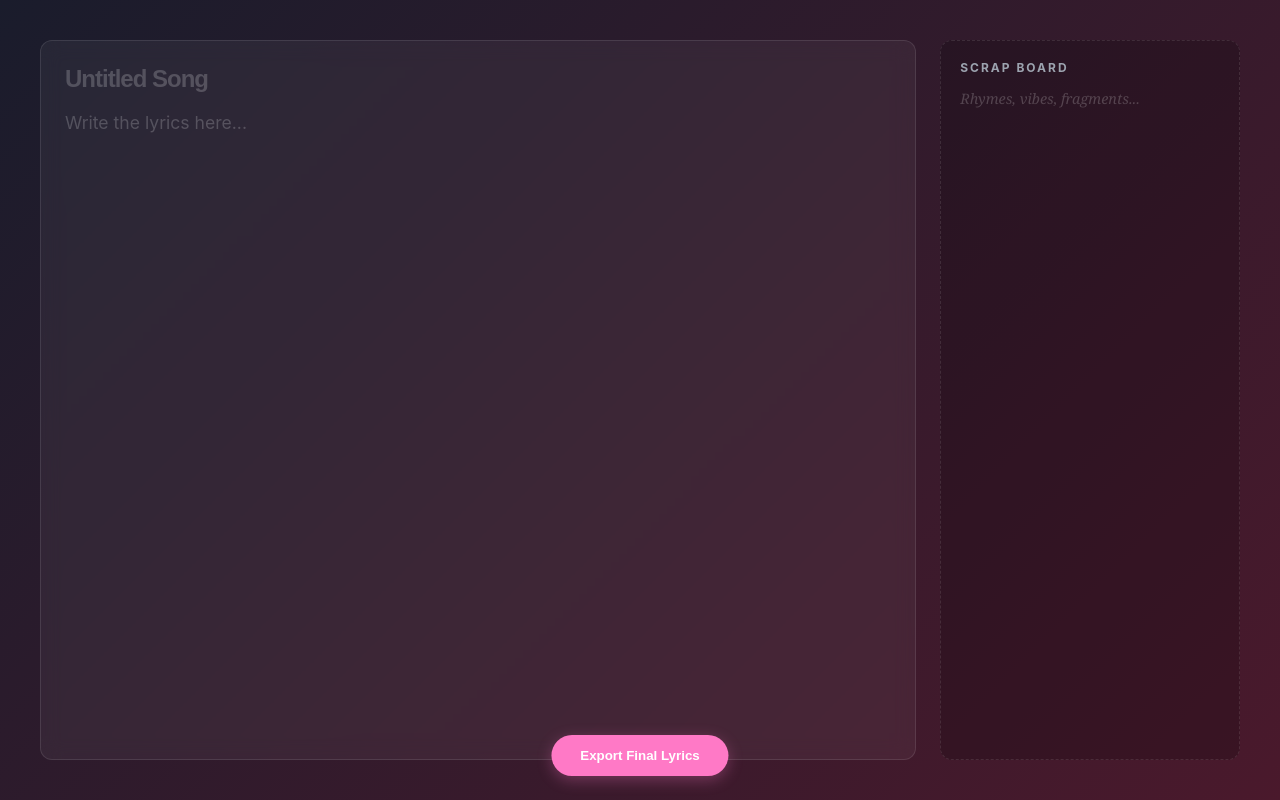
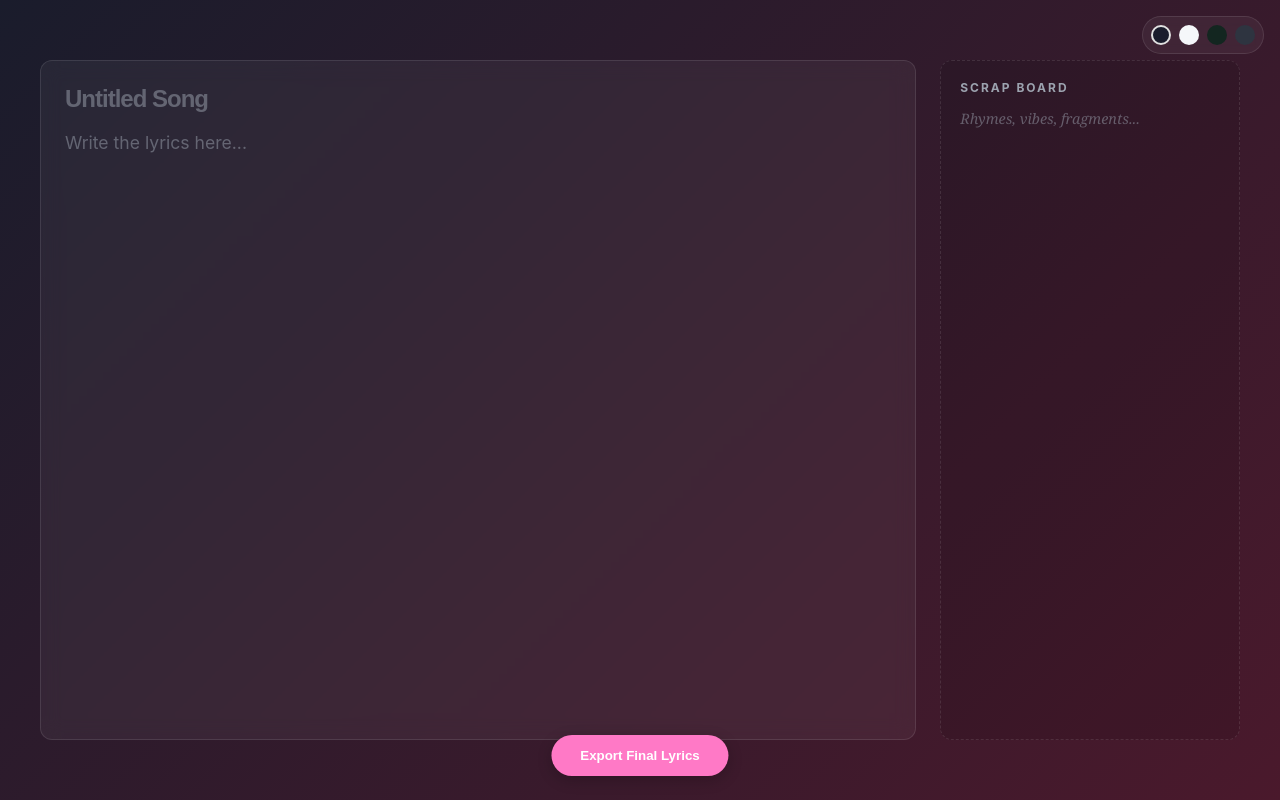
Before and after one commit to mrbossosity/lyric-flow, a plain HTML site: page index.html in a window 1280 px wide. Drawn offline with Linux system fonts and the light colour scheme.

Commit message:
beforeunload and theme selector

```diff
--- a/index.html
+++ b/index.html
@@ -6,6 +6,7 @@
         <title>Lyric Flow</title>
         <style>
             :root {
+                /* Default: Midnight Flow (Dark) */
                 --bg-gradient: linear-gradient(
                     135deg,
                     #1a1c2c 0%,
@@ -15,12 +16,55 @@
                 --text: #e0e0e0;
                 --accent: #ff79c6;
                 --draft-text: #9ca3af;
+                --border: rgba(255, 255, 255, 0.1);
+            }
+
+            [data-theme="light"] {
+                --bg-gradient: linear-gradient(
+                    135deg,
+                    #f5f7fa 0%,
+                    #c3cfe2 100%
+                );
+                --glass: rgba(255, 255, 255, 0.7);
+                --text: #2d3436;
+                --accent: #6c5ce7;
+                --draft-text: #636e72;
+                --border: rgba(0, 0, 0, 0.1);
+            }
+
+            [data-theme="zen"] {
+                --bg-gradient: linear-gradient(
+                    135deg,
+                    #132620 0%,
+                    #0a0f0d 100%
+                );
+                --glass: rgba(255, 255, 255, 0.03);
+                --text: #d4d7c5;
+                --accent: #a3b18a;
+                --draft-text: #588157;
+                --border: rgba(163, 177, 138, 0.2);
+            }
+
+            [data-theme="nordic"] {
+                --bg-gradient: linear-gradient(
+                    135deg,
+                    #2e3440 0%,
+                    #4c566a 100%
+                );
+                --glass: rgba(255, 255, 255, 0.05);
+                --text: #eceff4;
+                --accent: #88c0d0;
+                --draft-text: #a3be8c;
+                --border: rgba(255, 255, 255, 0.1);
             }
 
             * {
                 box-sizing: border-box;
                 margin: 0;
                 padding: 0;
+                transition:
+                    background 0.3s ease,
+                    color 0.3s ease;
             }
 
             body {
@@ -34,33 +78,60 @@
                 min-height: 100vh;
                 display: flex;
                 justify-content: center;
-                /* Allow scrolling on mobile if content overflows */
                 overflow-y: auto;
+            }
+
+            /* Theme Controls */
+            .theme-switcher {
+                position: fixed;
+                top: 1rem;
+                right: 1rem;
+                display: flex;
+                gap: 0.5rem;
+                z-index: 100;
+                background: var(--glass);
+                padding: 0.5rem;
+                border-radius: 20px;
+                backdrop-filter: blur(5px);
+                border: 1px solid var(--border);
+            }
+
+            .theme-dot {
+                width: 20px;
+                height: 20px;
+                border-radius: 50%;
+                cursor: pointer;
+                border: 2px solid transparent;
+            }
+
+            .theme-dot:hover {
+                transform: scale(1.2);
+            }
+            .theme-dot.active {
+                border-color: var(--text);
             }
 
             .workspace {
                 display: grid;
-                /* Stack columns on mobile, side-by-side on desktop */
                 grid-template-columns: 1fr;
                 gap: 1.5rem;
                 width: 95%;
                 max-width: 1200px;
-                padding: 1.5rem 0 5rem 0; /* Extra bottom padding for footer */
+                padding: 4rem 0 5rem 0; /* Adjusted top padding for switcher */
             }
 
             @media (min-width: 850px) {
                 body {
                     overflow: hidden;
-                } /* Lock scroll on desktop */
+                }
                 .workspace {
                     grid-template-columns: 1fr 300px;
-                    height: 90vh;
+                    height: 85vh;
                     align-self: center;
                     padding: 0;
                 }
             }
 
-            /* Main Lyric Zone */
             .main-zone {
                 display: flex;
                 flex-direction: column;
@@ -69,7 +140,7 @@
                 -webkit-backdrop-filter: blur(10px);
                 border-radius: 12px;
                 padding: 1.5rem;
-                border: 1px solid rgba(255, 255, 255, 0.1);
+                border: 1px solid var(--border);
             }
 
             #title {
@@ -94,17 +165,16 @@
                 line-height: 1.6;
                 resize: none;
                 font-family: inherit;
-                min-height: 300px; /* Ensure space on mobile */
+                min-height: 300px;
             }
 
-            /* Side Scrap/Drafting Zone */
             .draft-zone {
                 display: flex;
                 flex-direction: column;
-                background: rgba(0, 0, 0, 0.2);
+                background: rgba(0, 0, 0, 0.1);
                 border-radius: 12px;
                 padding: 1.2rem;
-                border: 1px dashed rgba(255, 255, 255, 0.1);
+                border: 1px dashed var(--border);
             }
 
             .draft-zone h3 {
@@ -129,24 +199,12 @@
                 min-height: 150px;
             }
 
-            /* Footer/Export Area */
             .footer {
                 position: fixed;
                 bottom: 1.5rem;
                 left: 50%;
                 transform: translateX(-50%);
                 z-index: 10;
-            }
-
-            /* Always show button on mobile, fade in on hover for desktop */
-            @media (min-width: 850px) {
-                .footer {
-                    opacity: 0;
-                    transition: opacity 0.3s;
-                }
-                body:hover .footer {
-                    opacity: 1;
-                }
             }
 
             button {
@@ -157,16 +215,44 @@
                 border-radius: 30px;
                 cursor: pointer;
                 font-weight: 600;
-                box-shadow: 0 4px 15px rgba(255, 121, 198, 0.3);
+                box-shadow: 0 4px 15px rgba(0, 0, 0, 0.2);
                 white-space: nowrap;
             }
 
             ::placeholder {
-                color: rgba(255, 255, 255, 0.2);
+                color: var(--draft-text);
+                opacity: 0.5;
             }
         </style>
     </head>
     <body>
+        <div class="theme-switcher">
+            <div
+                class="theme-dot active"
+                style="background: #1a1c2c"
+                onclick="setTheme('dark')"
+                title="Midnight Flow"
+            ></div>
+            <div
+                class="theme-dot"
+                style="background: #f5f7fa"
+                onclick="setTheme('light')"
+                title="Paper Light"
+            ></div>
+            <div
+                class="theme-dot"
+                style="background: #132620"
+                onclick="setTheme('zen')"
+                title="Forest Zen"
+            ></div>
+            <div
+                class="theme-dot"
+                style="background: #2e3440"
+                onclick="setTheme('nordic')"
+                title="Nordic Dusk"
+            ></div>
+        </div>
+
         <div class="workspace">
             <section class="main-zone">
                 <input
@@ -198,20 +284,57 @@
             const fields = ["title", "editor", "scrap-pad"];
 
             window.onload = () => {
+                // Load content
                 fields.forEach((id) => {
                     const saved = localStorage.getItem(`lyric_app_${id}`);
-                    if (saved) document.getElementById(id).value = saved;
-
-                    document
-                        .getElementById(id)
-                        .addEventListener("input", (e) => {
+                    const element = document.getElementById(id);
+                    if (element && saved) element.value = saved;
+                    if (element) {
+                        element.addEventListener("input", (e) => {
                             localStorage.setItem(
                                 `lyric_app_${id}`,
                                 e.target.value,
                             );
                         });
+                    }
                 });
+
+                // Load theme
+                const savedTheme =
+                    localStorage.getItem("lyric_app_theme") || "dark";
+                setTheme(savedTheme);
             };
+
+            function setTheme(theme) {
+                document.documentElement.setAttribute("data-theme", theme);
+                localStorage.setItem("lyric_app_theme", theme);
+
+                // Update active dot UI
+                document.querySelectorAll(".theme-dot").forEach((dot) => {
+                    dot.classList.remove("active");
+                });
+                const colorMap = {
+                    dark: "#1a1c2c",
+                    light: "#f5f7fa",
+                    zen: "#132620",
+                    nordic: "#2e3440",
+                };
+                const activeDot = Array.from(
+                    document.querySelectorAll(".theme-dot"),
+                ).find((dot) => dot.getAttribute("onclick").includes(theme));
+                if (activeDot) activeDot.classList.add("active");
+            }
+
+            window.addEventListener("beforeunload", (e) => {
+                const hasContent = fields.some((id) => {
+                    const el = document.getElementById(id);
+                    return el && el.value.trim().length > 0;
+                });
+                if (hasContent) {
+                    e.preventDefault();
+                    e.returnValue = "";
+                }
+            });
 
             function exportTxt() {
                 const title =
```
